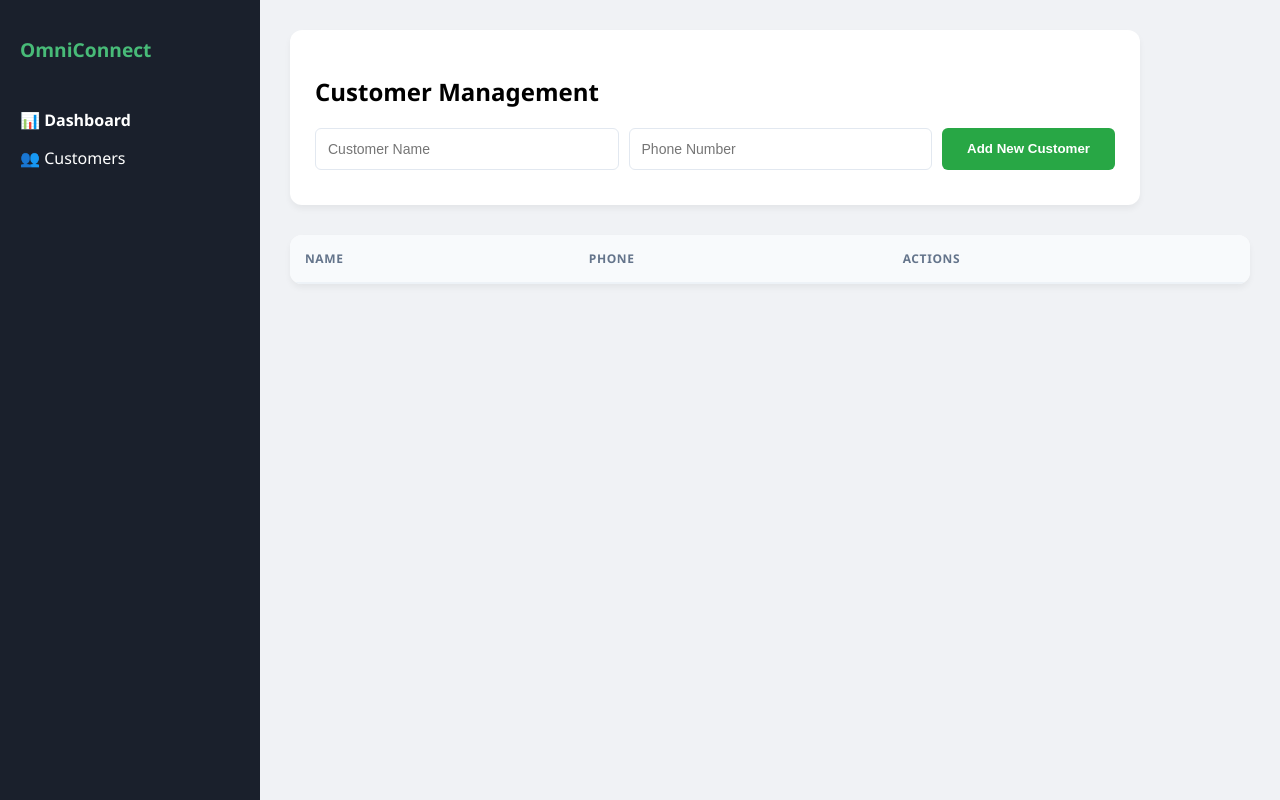
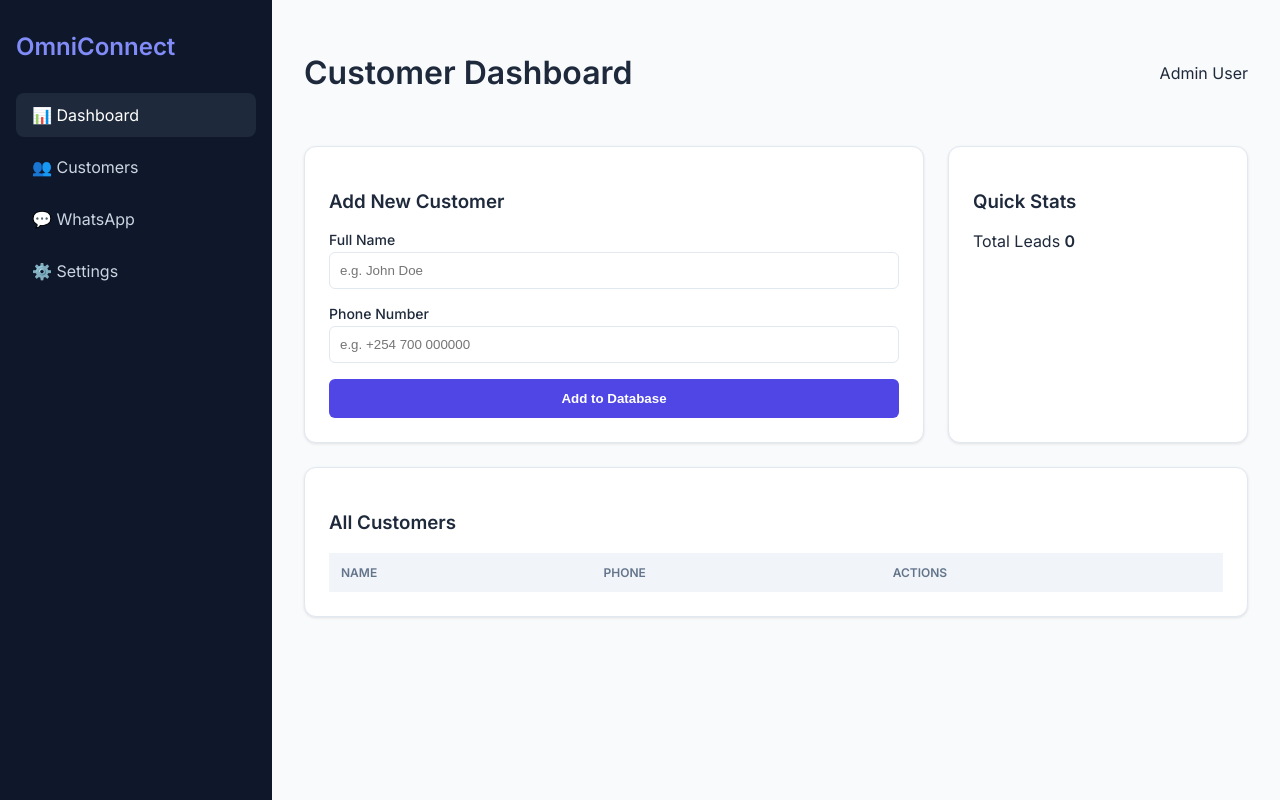
Before and after one commit to zephania002/CRM, a website: page index.html in a window 1280 px wide. Drawn offline with Linux system fonts and the light colour scheme; no server answers.

Commit message:
second commit

```diff
--- a/index.html
+++ b/index.html
@@ -3,31 +3,54 @@
 <head>
     <meta charset="UTF-8">
     <meta name="viewport" content="width=device-width, initial-scale=1.0">
-    <title>OmniConnect CRM</title>
+    <title>OmniConnect | CRM Dashboard</title>
     <link rel="stylesheet" href="style.css">
+    <link href="https://fonts.googleapis.com/css2?family=Inter:wght@400;500;600&display=swap" rel="stylesheet">
 </head>
 <body>
 
-    <div class="sidebar">
-        <h2>OmniConnect</h2>
+    <div class="app-container">
+        <aside class="sidebar">
+            <div class="logo">OmniConnect</div>
             <nav>
-            <p><strong>📊 Dashboard</strong></p>
-            <p>👥 Customers</p>
+                <a href="#" class="active">📊 Dashboard</a>
+                <a href="#">👥 Customers</a>
+                <a href="#">💬 WhatsApp</a>
+                <a href="#">⚙️ Settings</a>
             </nav>
+        </aside>
+
+        <main class="main-content">
+            <header class="top-bar">
+                <h1>Customer Dashboard</h1>
+                <div class="user-profile">Admin User</div>
+            </header>
+
+            <div class="dashboard-grid">
+                <section class="card form-section">
+                    <h3>Add New Customer</h3>
+                    <div class="form-group">
+                        <label>Full Name</label>
+                        <input type="text" id="name" placeholder="e.g. John Doe">
                     </div>
+                    <div class="form-group">
+                        <label>Phone Number</label>
+                        <input type="text" id="phone" placeholder="e.g. +254 700 000000">
+                    </div>
+                    <button class="btn-primary" onclick="addCustomer()">Add to Database</button>
+                </section>
 
-    <div class="main-content">
+                <section class="card stats-section">
+                    <h3>Quick Stats</h3>
+                    <div class="stat-item">
+                        <span>Total Leads</span>
+                        <strong id="totalCount">0</strong>
+                    </div>
+                </section>
 
-        <div class="form-card">
-            <h2>Customer Management</h2>
-            <div class="input-group">
-                <input type="text" id="name" placeholder="Customer Name">
-                <input type="text" id="phone" placeholder="Phone Number">
-                <button class="btn-add" onclick="addCustomer()">Add New Customer</button>
-            </div>
-        </div>
-
-        <div class="table-container">
+                <section class="card table-section">
+                    <h3>All Customers</h3>
+                    <div class="table-wrapper">
                         <table>
                             <thead>
                                 <tr>
@@ -40,6 +63,9 @@
                                 </tbody>
                         </table>
                     </div>
+                </section>
+            </div>
+        </main>
     </div>
 
     <script src="script.js"></script>
--- a/script.js
+++ b/script.js
@@ -1,87 +1,104 @@
 const API_URL = 'http://localhost:5000/customers';
 
-// 1. Function to Load Customers from the Server
+// 1. Load and Display
 async function loadCustomers() {
     try {
         const response = await fetch(API_URL);
         const customers = await response.json();
+
+        // Update the stats counter
+        const totalCountEl = document.getElementById('totalCount');
+        if(totalCountEl) totalCountEl.innerText = customers.length;
+
         const list = document.getElementById('customerList');
 
-        // Ensure this matches your <tbody> ID in index.html
-        list.innerHTML = customers.map(c => `
+        list.innerHTML = customers.map(c => {
+            // Determine badge color based on status
+            const statusText = c.status || 'New';
+            const badgeClass = statusText.toLowerCase() === 'closed' ? 'badge-success' :
+                               statusText.toLowerCase() === 'contacted' ? 'badge-info' : 'badge-new';
+
+            // Clean phone number for WhatsApp (removes spaces/dashes)
+            const cleanPhone = c.phone.replace(/\D/g, '');
+
+            return `
                 <tr>
                     <td><strong>${c.name}</strong></td>
                     <td>${c.phone}</td>
+                    <td><span class="badge ${badgeClass}">${statusText}</span></td>
                     <td>
-                    <button class="btn-edit" onclick="editCustomer(${c.id}, '${c.name}', '${c.phone}')">Edit</button>
+                        <a href="https://wa.me/${cleanPhone}" target="_blank" class="btn-whatsapp">WhatsApp</a>
+                        <button class="btn-edit" onclick="editCustomer(${c.id}, '${c.name}', '${c.phone}', '${statusText}')">Edit</button>
                         <button class="btn-delete" onclick="deleteCustomer(${c.id})">Delete</button>
                     </td>
                 </tr>
-        `).join('');
+            `;
+        }).join('');
     } catch (error) {
-        console.error("Failed to load customers:", error);
-    }
-} // <--- Added missing closing brace for try/catch
-
-// 2. Function to Delete a Customer
-async function deleteCustomer(id) {
-    if (confirm("Are you sure you want to delete this customer?")) {
-        try {
-            await fetch(`${API_URL}/${id}`, { method: 'DELETE' });
-            loadCustomers(); // Refresh the table
-        } catch (error) {
-            console.error("Error deleting:", error);
-        }
+        console.error("Load failed:", error);
     }
 }
 
-// 3. Function to Edit a Customer
-async function editCustomer(id, oldName, oldPhone) {
-    const newName = prompt("Enter new name:", oldName);
-    const newPhone = prompt("Enter new phone:", oldPhone);
-
-    if (newName && newPhone) {
-        try {
-            await fetch(`${API_URL}/${id}`, {
-                method: 'PUT',
-                headers: { 'Content-Type': 'application/json' },
-                body: JSON.stringify({ name: newName, phone: newPhone })
-            });
-            loadCustomers(); // Refresh the table
-        } catch (error) {
-            console.error("Error updating:", error);
-        }
-    }
-}
-
-// 4. Function to Send a New Customer to the Server
+// 2. Add Customer
 async function addCustomer() {
     const nameInput = document.getElementById('name');
     const phoneInput = document.getElementById('phone');
 
-    const name = nameInput.value;
-    const phone = phoneInput.value;
-
-    if (!name || !phone) {
-        return alert("Please fill both fields");
-    }
+    if (!nameInput.value || !phoneInput.value) return alert("Fill both fields");
 
     try {
         await fetch(API_URL, {
             method: 'POST',
             headers: { 'Content-Type': 'application/json' },
-            body: JSON.stringify({ name, phone })
+            body: JSON.stringify({
+                name: nameInput.value,
+                phone: phoneInput.value
+            })
         });
 
-        // Clear inputs and refresh list
         nameInput.value = '';
         phoneInput.value = '';
         loadCustomers();
     } catch (error) {
         console.error("Error adding customer:", error);
-        alert("Server is down or not responding.");
     }
 }
 
-// Load list automatically when page opens
+// 3. Delete Customer
+async function deleteCustomer(id) {
+    if (confirm("Delete this customer?")) {
+        try {
+            await fetch(`${API_URL}/${id}`, { method: 'DELETE' });
             loadCustomers();
+        } catch (error) {
+            console.error("Delete failed:", error);
+        }
+    }
+}
+
+// 4. Edit Customer (Updated to include Status)
+async function editCustomer(id, oldName, oldPhone, oldStatus) {
+    const newName = prompt("New Name:", oldName);
+    const newPhone = prompt("New Phone:", oldPhone);
+    const newStatus = prompt("Status (New, Contacted, Interested, Closed):", oldStatus);
+
+    if (newName && newPhone && newStatus) {
+        try {
+            await fetch(`${API_URL}/${id}`, {
+                method: 'PUT',
+                headers: { 'Content-Type': 'application/json' },
+                body: JSON.stringify({
+                    name: newName,
+                    phone: newPhone,
+                    status: newStatus
+                })
+            });
+            loadCustomers();
+        } catch (error) {
+            console.error("Update failed:", error);
+        }
+    }
+}
+
+// Initial Load
+loadCustomers();
--- a/style.css
+++ b/style.css
@@ -1,102 +1,166 @@
-/* 1. LAYOUT & SIDEBAR */
-body {
-    font-family: 'Segoe UI', sans-serif;
-    margin: 0;
-    background: #f0f2f5;
-    display: flex;
-    height: 100vh;
+:root {
+    --primary: #4f46e5;
+    --primary-hover: #4338ca;
+    --bg: #f8fafc;
+    --sidebar-bg: #0f172a;
+    --text-main: #1e293b;
+    --text-muted: #64748b;
+    --white: #ffffff;
+    --border: #e2e8f0;
 }
 
-.sidebar {
-    width: 220px;
-    background: #1a202c;
-    color: white;
-    padding: 20px;
-    display: flex;
-    flex-direction: column;
+body {
+    font-family: 'Inter', sans-serif;
+    margin: 0;
+    background-color: var(--bg);
+    color: var(--text-main);
 }
 
-.sidebar h2 { color: #48bb78; font-size: 1.2rem; margin-bottom: 30px; }
+.app-container {
+    display: flex;
+    min-height: 100vh;
+}
 
+/* Sidebar */
+.sidebar {
+    width: 240px;
+    background: var(--sidebar-bg);
+    color: white;
+    padding: 2rem 1rem;
+}
+
+.logo {
+    font-size: 1.5rem;
+    font-weight: 700;
+    margin-bottom: 2rem;
+    color: #818cf8;
+}
+
+.sidebar nav a {
+    display: block;
+    color: #cbd5e1;
+    text-decoration: none;
+    padding: 0.75rem 1rem;
+    border-radius: 0.5rem;
+    margin-bottom: 0.5rem;
+}
+
+.sidebar nav a.active, .sidebar nav a:hover {
+    background: #1e293b;
+    color: white;
+}
+
+/* Main Content */
 .main-content {
     flex: 1;
-    padding: 30px;
-    overflow-y: auto;
+    padding: 2rem;
 }
 
-/* 2. FORM CONTAINER (Top Section) */
-.form-card {
-    max-width: 800px; /* Wider for dashboard feel */
-    background: white;
-    padding: 25px;
-    border-radius: 12px;
-    box-shadow: 0 4px 6px rgba(0,0,0,0.05);
-    margin-bottom: 30px;
+.top-bar {
+    display: flex;
+    justify-content: space-between;
+    align-items: center;
+    margin-bottom: 2rem;
 }
 
-.input-group { display: flex; gap: 10px; margin-bottom: 10px; }
+/* Grid Layout */
+.dashboard-grid {
+    display: grid;
+    grid-template-columns: 1fr 300px; /* Two columns */
+    gap: 1.5rem;
+}
+
+.card {
+    background: var(--white);
+    padding: 1.5rem;
+    border-radius: 0.75rem;
+    box-shadow: 0 1px 3px rgba(0,0,0,0.1);
+    border: 1px solid var(--border);
+}
+
+.table-section {
+    grid-column: span 2; /* Table spans both columns */
+}
+
+/* Form Styling */
+.form-group {
+    margin-bottom: 1rem;
+}
+
+.form-group label {
+    display: block;
+    font-size: 0.875rem;
+    font-weight: 500;
+    margin-bottom: 0.25rem;
+}
 
 input {
-    flex: 1;
-    padding: 12px;
-    border: 1px solid #e2e8f0;
-    border-radius: 6px;
-    font-size: 14px;
+    width: 100%;
+    padding: 0.625rem;
+    border: 1px solid var(--border);
+    border-radius: 0.375rem;
+    box-sizing: border-box;
 }
 
-.btn-add {
-    width: auto;
-    padding: 0 25px;
-    background: #28a745;
+.btn-primary {
+    background: var(--primary);
     color: white;
     border: none;
-    border-radius: 6px;
+    padding: 0.75rem 1rem;
+    border-radius: 0.375rem;
     cursor: pointer;
+    width: 100%;
     font-weight: 600;
 }
 
-/* 3. THE DATA TABLE */
-.table-container {
-    background: white;
-    border-radius: 12px;
-    box-shadow: 0 4px 6px rgba(0,0,0,0.05);
-    overflow: hidden;
-}
+.btn-primary:hover { background: var(--primary-hover); }
 
+/* Table Styling */
 table {
     width: 100%;
     border-collapse: collapse;
 }
 
 th {
-    background: #f8fafc;
-    color: #64748b;
     text-align: left;
-    padding: 15px;
-    border-bottom: 2px solid #edf2f7;
+    padding: 0.75rem;
+    background: #f1f5f9;
+    color: var(--text-muted);
+    font-size: 0.75rem;
     text-transform: uppercase;
-    font-size: 12px;
-    letter-spacing: 0.05em;
 }
 
 td {
-    padding: 15px;
-    border-bottom: 1px solid #edf2f7;
-    color: #2d3748;
+    padding: 1rem 0.75rem;
+    border-bottom: 1px solid var(--border);
 }
 
-/* 4. ACTION BUTTONS */
-.btn-edit {
-    background: #ebf8ff; color: #3182ce;
-    border: 1px solid #bee3f8; padding: 6px 12px;
-    border-radius: 6px; cursor: pointer; margin-right: 8px;
+/* Action Buttons */
+.btn-edit { color: var(--primary); cursor: pointer; background: none; border: none; font-weight: 500; }
+.btn-delete { color: #ef4444; cursor: pointer; background: none; border: none; font-weight: 500; margin-left: 10px; }
+
+/* Status Badges */
+.badge {
+    padding: 4px 10px;
+    border-radius: 12px;
+    font-size: 11px;
+    font-weight: 600;
+    text-transform: uppercase;
 }
+.badge-new { background: #e2e8f0; color: #475569; }
+.badge-info { background: #e0f2fe; color: #0369a1; }
+.badge-success { background: #dcfce7; color: #15803d; }
 
-.btn-delete {
-    background: #fff5f5; color: #e53e3e;
-    border: 1px solid #fed7d7; padding: 6px 12px;
-    border-radius: 6px; cursor: pointer;
+/* WhatsApp Button */
+.btn-whatsapp {
+    text-decoration: none;
+    background: #25D366;
+    color: white;
+    padding: 6px 12px;
+    border-radius: 6px;
+    font-size: 12px;
+    font-weight: 600;
+    margin-right: 8px;
+    display: inline-block;
 }
-
-.btn-edit:hover { background: #3182ce; color: white; }
-.btn-delete:hover { background: #e53e3e; color: white; }
+.btn-whatsapp:hover { background: #128C7E; }
```
Also changed, not shown: server.js (+12 -11 lines). Lines whose indentation alone changed are shown as unchanged.
